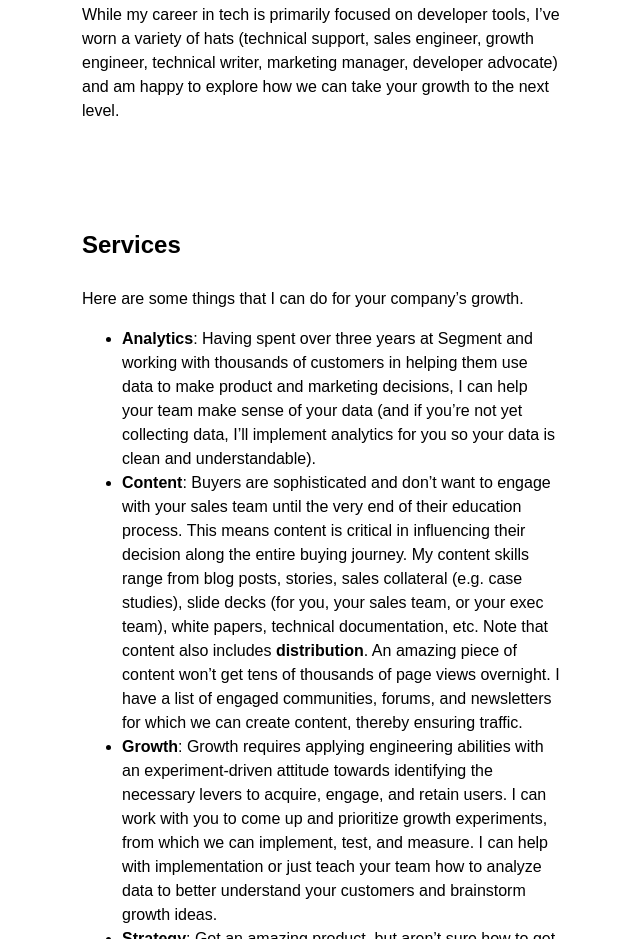
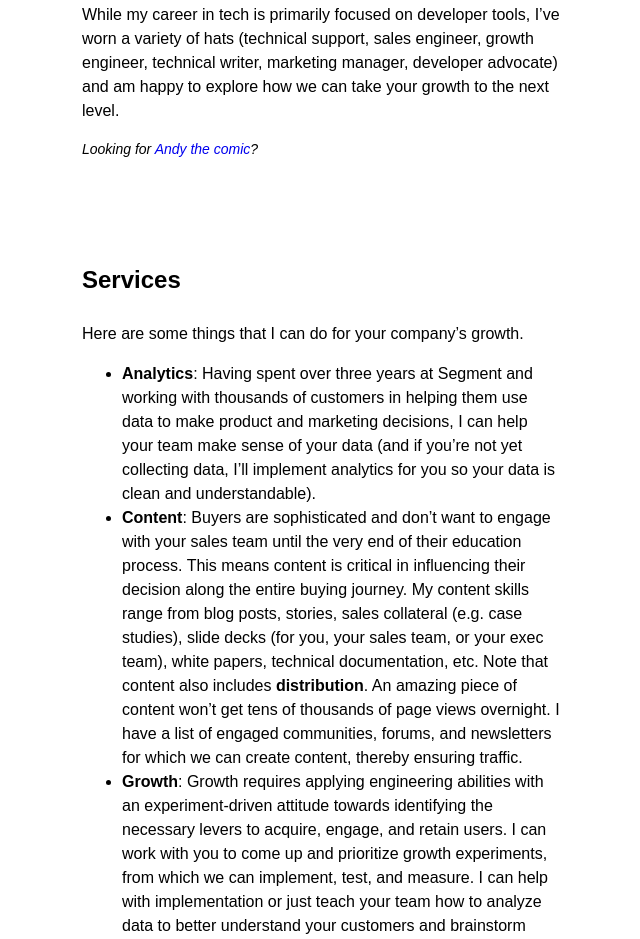
Before and after one commit to lambtron/andy.marketing, a plain HTML site: page docs/index.html in a window 1280 px wide. Shown: the part 1004-1943 px from the top of the page, without its empty margins (318-958 px from the left). Drawn offline with nearby package versions, Linux system fonts and the light colour scheme.

Commit message:
Updated site

```diff
--- a/docs/index.html
+++ b/docs/index.html
@@ -67,6 +67,9 @@
       </p>
       <p>
         While my career in tech is primarily focused on developer tools, I’ve worn a variety of hats (technical support, sales engineer, growth engineer, technical writer, marketing manager, developer advocate) and am happy to explore how we can take your growth to the next level.
+      </p>
+      <p style="font-size: 0.875rem">
+        <i>Looking for <a href="https://andyjiang.com/" class="link hover-bg-light-blue" target="_blank">Andy the comic</a>?</i>
       </p>
     </div>
 
@@ -139,6 +142,8 @@
     <div class="center tc mv5">
       <a href="mailto:hello@andy.marketing" class="f3 fw3 link black-80 hover-bg-light-blue ba b--black pv2 ph4 dib mt3" target="_blank">Email me</a>
     </div>
+
+    <!--  -->
   </div>
 
   <!-- FOOTER -->
```
